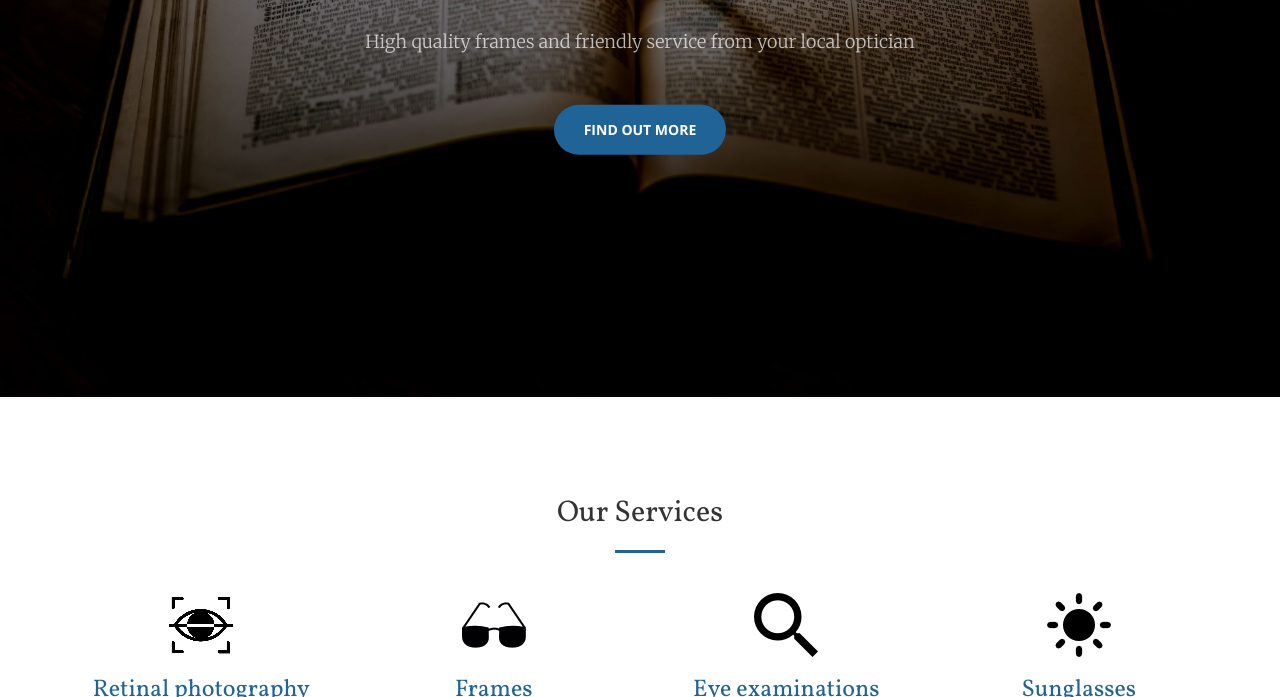
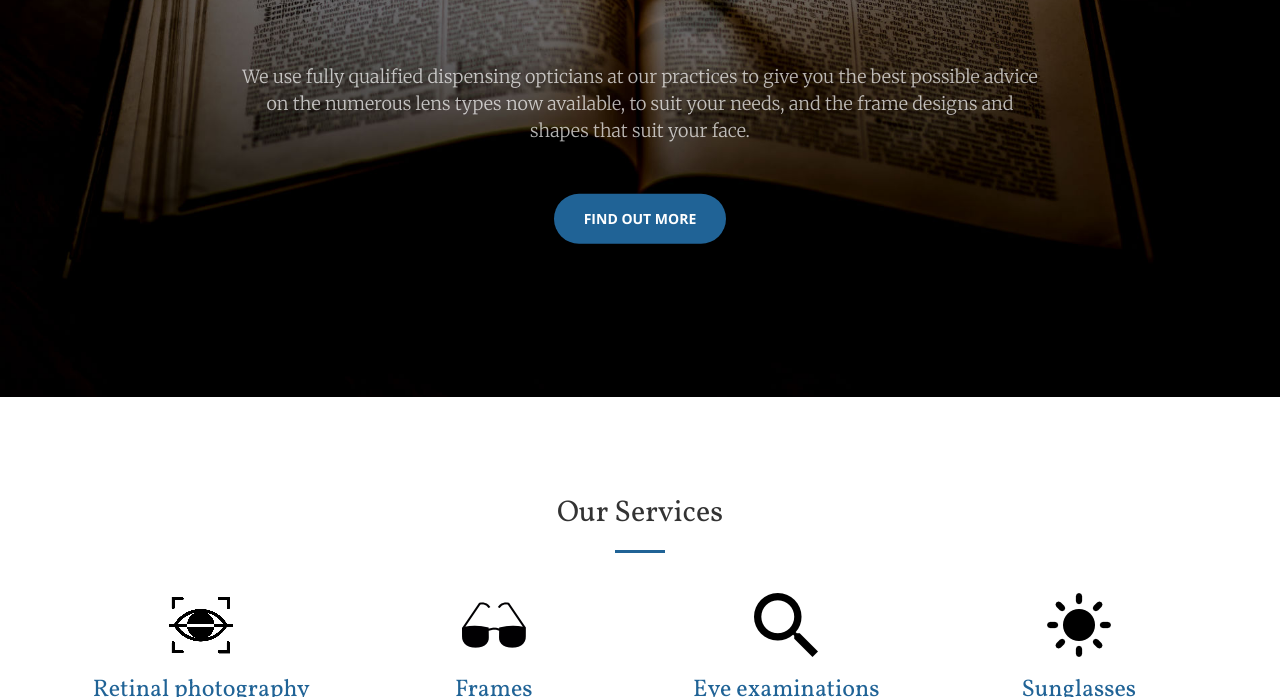
Before and after one commit to duncandewhurst/gibsons, a plain HTML site: page index.html in a window 1280 px wide. Shown: the part 403-1100 px from the top of the page. Drawn offline with nearby package versions, Linux system fonts and the light colour scheme.

Commit message:
add about us and dispensing staff

```diff
--- a/index.html
+++ b/index.html
@@ -78,7 +78,9 @@
                 <h1>Gibson's Opticians</h1>
 				<h2>Looe - Torpoint - Saltash - Plymstock</h2>
 				<hr>
-                <p>High quality frames and friendly service from your local optician</p>
+                <p>Established in 1928, Gibsons Opticians have been providing a friendly, family based professional and competitive service to the local community for over 80 years.</p>
+				<br>
+				<p>We use fully qualified dispensing opticians at our practices to give you the best possible advice on the numerous lens types now available, to suit your needs, and the frame designs and shapes that suit your face. </p>
                 <a href="#services" class="btn btn-primary btn-xl page-scroll">Find Out More</a>
             </div>
         </div>
```
